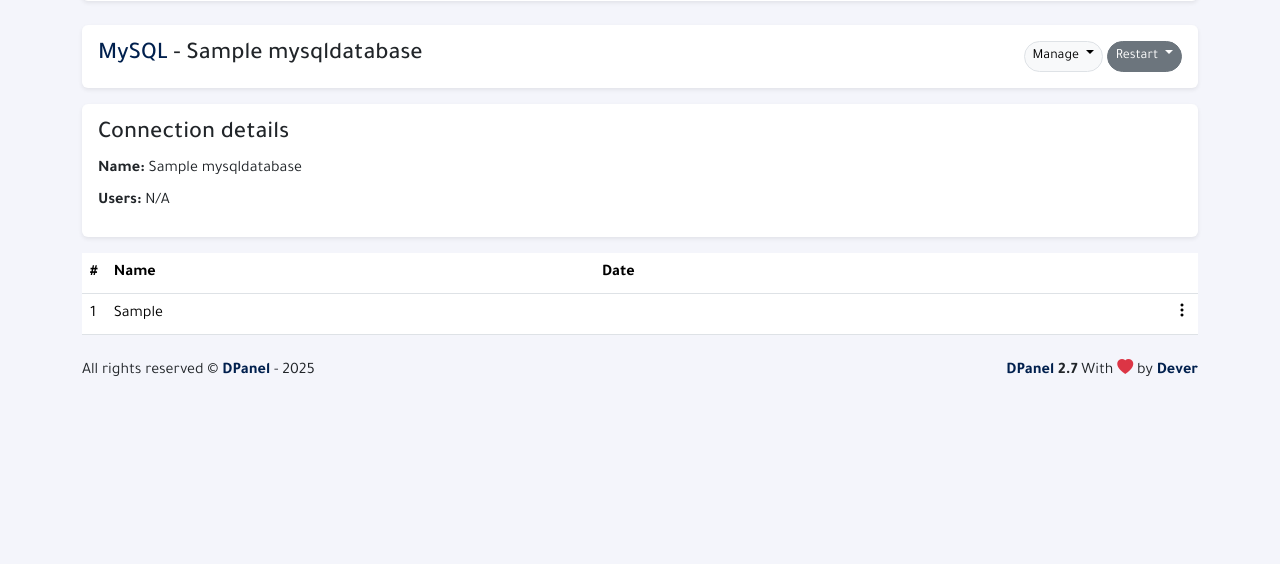
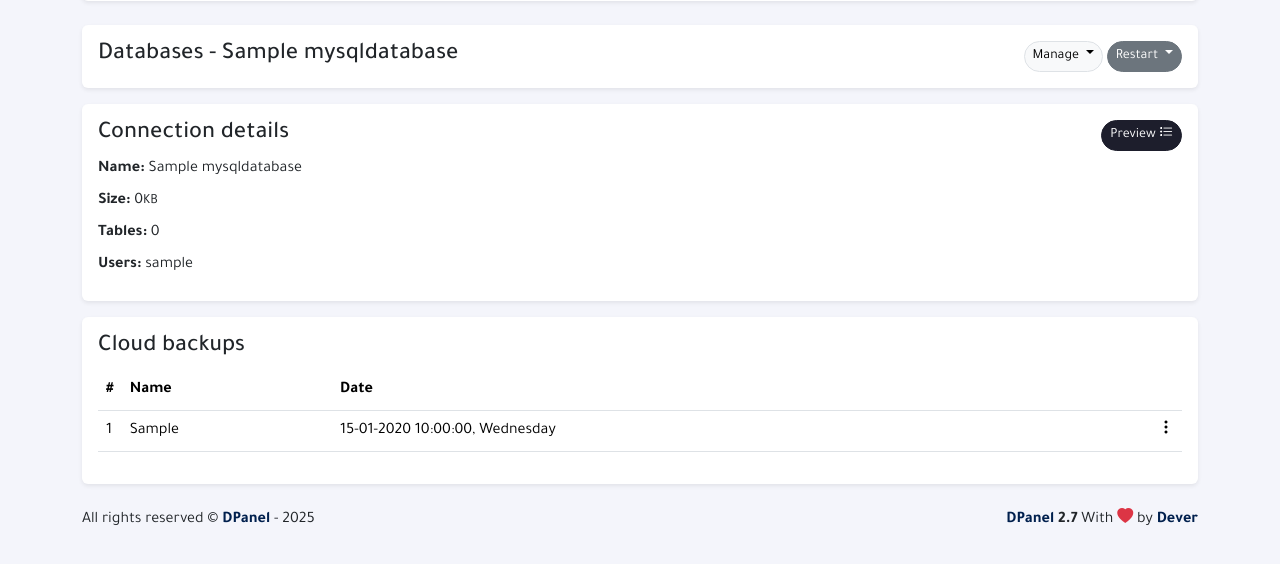
Before and after one commit to Mohamed-Slimane/DPanel, a Django app: a page that uses templates/mysql/action.html in a window 1280 px wide. Shown: the part 87-651 px from the top of the page. Run offline with Django 4.2, Linux system fonts and the light colour scheme; a user stored in the database is signed in; tables that the repository leaves empty hold one stand-in row (values such as "Sample post"); some libraries are stand-ins or nearby versions.

Commit message:
Fetching MSQL APP Rename App Model to PythonApp

```diff
--- a/dpanel/forms.py
+++ b/dpanel/forms.py
@@ -1,4 +1,4 @@
-from dpanel.models import Domain, MysqlDatabase, App, MysqlUser
+from dpanel.models import Domain, MysqlDatabase, PythonApp, MysqlUser
 from django import forms
 from django.utils.translation import gettext_lazy as _
 class DomainForm(forms.ModelForm):
@@ -13,7 +13,7 @@ class DomainForm(forms.ModelForm):
 
 class AppForm(forms.ModelForm):
     class Meta:
-        model = App
+        model = PythonApp
         fields = ['name', 'www_path', 'domain', 'startup_file', 'entry_point']
 
     def __init__(self, *args, **kwargs):
@@ -24,7 +24,7 @@ class AppForm(forms.ModelForm):
 
 class AppEditForm(forms.ModelForm):
     class Meta:
-        model = App
+        model = PythonApp
         fields = ['name', 'www_path', 'startup_file', 'entry_point', 'processes', 'threads', 'max_requests', 'chmod_socket', 'plugin', 'vacuum', 'master']
 
 class MysqlUserForm(forms.ModelForm):
--- a/dpanel/models.py
+++ b/dpanel/models.py
@@ -46,7 +46,7 @@ class Domain(models.Model):
         super().save(*args, **kwargs)
 
 
-class App(models.Model):
+class PythonApp(models.Model):
     serial = models.CharField(_('Serial'), max_length=500, unique=True, editable=False)
     name = models.CharField(_('Name'), max_length=500)
     domain = models.OneToOneField(Domain, verbose_name=_('Domain'), related_name='domain_app', on_delete=models.SET_NULL, null=True, blank=True, limit_choices_to={'domain_app__isnull': True})
@@ -112,6 +112,22 @@ class MysqlDatabase(models.Model):
     def __str__(self):
         return self.name
 
+    def get_size(self):
+        try:
+            import subprocess
+            cmd = f"SELECT ROUND(SUM(data_length + index_length) / 1024, 2) FROM information_schema.TABLES WHERE table_schema = '{self.name}';"
+            result = subprocess.run(['mysql', '-N', '-e', cmd], capture_output=True, text=True)
+            return float(result.stdout.strip() or 0) if result.returncode == 0 else 0
+        except:
+            return 0
+    def get_tables(self):
+        try:
+            import subprocess
+            cmd = f"SELECT table_name FROM information_schema.TABLES WHERE table_schema = '{self.name}';"
+            result = subprocess.run(['mysql', '-N', '-e', cmd], capture_output=True, text=True)
+            return result.stdout.strip().split('\n') if result.returncode == 0 else []
+        except:
+            return []
     def save(self, *args, **kwargs):
         if not self.serial:
             year = timezone.now().year
--- a/templates/mysql/action.html
+++ b/templates/mysql/action.html
@@ -10,38 +10,31 @@
     </a>
     <ul class="dropdown-menu dropdown-menu-end mw-100" style="min-width: 250px">
         <li>
-            <a href="{% url 'mysql_database_manage' database.serial %}" class="dropdown-item">
-                {% trans 'Preview' %}
-                <i class="bi bi-eye float-end"></i>
+           <a href="javascript:void(0)" onclick="open_link_confirm('{% url 'mysql_backup_create' database.serial %}', '{% trans 'Database' %}: {{database.name}}', '{% trans 'This action will create a backup of the database directly in the server' %}')" class="dropdown-item pointer">
+               {% trans 'Cloud backup' %}
+               <i class="bi bi-cloud-check float-end"></i>
             </a>
         </li>
         <li><div class="dropdown-divider"></div></li>
         <li>
-           <span onclick="open_link_confirm('{% url 'mysql_backup_create' database.serial %}', '{% trans 'Database' %}: {{database.name}}', '{% trans 'Do you want to create backup for this database?' %}')" class="dropdown-item pointer">
-               {% trans 'Create backup' %}
-               <i class="bi bi-floppy float-end"></i>
-            </span>
+            <a href="javascript:void(0)" class="dropdown-item pointer database-restore" onclick="document.getElementById('backup-import-{{database.serial}}').click()">
+                {% trans 'Import backup' %}
+                <i class="bi bi-upload float-end"></i>
+            </a>
         </li>
         <li><div class="dropdown-divider"></div></li>
         <li>
-            <span class="dropdown-item pointer database-restore" onclick="document.getElementById('backup-import-{{database.serial}}').click()">
-                {% trans 'Import backup' %}
-                <i class="bi bi-pc-display float-end"></i>
-            </span>
+            <a href="javascript:void(0)" class="dropdown-item" onclick="open_link_confirm('{% url 'mysql_database_reset' database.serial %}', '{% trans 'Reset database' %}: {{database.name}}', '{% trans 'All data in this database will be deleted. Do you want to continue ?' %}', true)">
+                {% trans 'Reset' %}
+                <i class="bi bi-recycle float-end text-warning"></i>
+            </a>
         </li>
         <li><div class="dropdown-divider"></div></li>
         <li>
-            <span class="dropdown-item pointer" onclick="open_link_confirm('{% url 'mysql_database_reset' database.serial %}', '{% trans 'Reset database' %}: {{database.name}}', '{% trans 'All data will be deleted. Do you want to continue?' %}', true)">
-                {% trans 'Reset' %}
-                <i class="bi bi-recycle float-end"></i>
-            </span>
-        </li>
-        <li><div class="dropdown-divider"></div></li>
-        <li>
-            <span class="dropdown-item pointer text-danger" onclick="open_link_confirm('{% url 'mysql_database_delete' database.serial %}', '{% trans 'Delete database' %}: {{database.name}}', '', true)">
+            <a href="javascript:void(0)" class="dropdown-item" onclick="open_link_confirm('{% url 'mysql_database_delete' database.serial %}', '{% trans 'Delete database' %}: {{database.name}}', '', true)">
                 {% trans 'Delete' %}
                 <i class="bi bi-trash float-end text-danger"></i>
-            </span>
+            </a>
         </li>
     </ul>
 </div>
--- a/templates/mysql/database.html
+++ b/templates/mysql/database.html
@@ -1,8 +1,8 @@
 {% extends "base.html" %}
 {% load i18n %}
 
-{% block title %} MySql - {{database.name}} {% endblock %}
-{% block page_title %} <a href="{% url 'mysql_databases' %}">MySQL</a> - {{database.name}} {% endblock %}
+{% block title %} {% trans 'Databases' %} - {{database.name}} {% endblock %}
+{% block page_title %}{% trans 'Databases' %} - {{database.name}} {% endblock %}
 
 {% block title_button %}
 {% include 'mysql/action.html' %}
@@ -12,13 +12,27 @@
 <div class="bg-white shadow-sm p-3 rounded mb-3">
     <div class="h4">
         {% trans 'Connection details' %}
+        <a href="{% url 'mysql_database_manage' database.serial %}" class="btn btn-primary btn-sm rounded-pill float-end" target="_blank">
+            {% trans 'Preview' %}
+            <i class="bi bi-list-task"></i>
+        </a>
     </div>
     <div class="mb-2">
         <b>{% trans 'Name' %}:</b> {{database.name}}
     </div>
     <div class="mb-2">
-        <b>{% trans 'Users' %}:</b> {{database.user.all|join:', '|default:_('N/A')}}
+        <b>{% trans 'Size' %}:</b> {{database.get_size}}<small>KB</small>
     </div>
+    <div class="mb-2">
+        <b>{% trans 'Tables' %}:</b> {{database.get_tables|length}}
+    </div>
+    <div class="mb-2">
+        <b>{% trans 'Users' %}:</b> {{database.users.all|join:', '|default:_('N/A')}}
+    </div>
+</div>
+<div class="bg-white shadow-sm p-3 rounded mb-3">
+    <div class="h4">
+        {% trans 'Cloud backups' %}
     </div>
     {% if database.backup_database.all %}
     <table class="table align-middle">
@@ -41,7 +55,7 @@
                     {% endif %}
                 </td>
                 <td>{{backup.filename}}</td>
-            <td>{{backup.created_date|date:'d-m-Y H:i:s, l'}}</td>
+                <td>{{backup.created|date:'d-m-Y H:i:s, l'}}</td>
                 <td>
                     <div class="dropdown">
                         <i class="bi bi-three-dots-vertical float-end pointer" data-bs-toggle="dropdown"></i>
@@ -74,10 +88,7 @@
         </tbody>
     </table>
     {% else %}
-    <div class="bg-white shadow-sm p-3 rounded text-center">
-        <div class="fw-bold h5 m-0">
     {% trans 'No backups yet' %}
+    {% endif %}
 </div>
-    </div>
-{% endif %}
 {% endblock %}
--- a/templates/mysql/databases.html
+++ b/templates/mysql/databases.html
@@ -1,8 +1,8 @@
 {% extends "base.html" %}
 {% load i18n %}
 
-{% block title %} {% translate 'Databases' %} {% endblock%}
-{% block page_title %}{% trans 'All databases' %} <small class="fs-6">(MySql)</small>{% endblock %}
+{% block title %}{% translate 'Databases' %}{% endblock%}
+{% block page_title %}{% trans 'Databases' %} <small class="fs-6">(MySql)</small>{% endblock %}
 
 {% block title_button %}
 <a class="btn btn-primary btn-sm rounded-pill" href="{% url 'mysql_database_new' %}">
--- a/templates/mysql/list.html
+++ b/templates/mysql/list.html
@@ -7,6 +7,7 @@
         <tr>
             <th style="width: 0">#</th>
             <th>{% translate 'Name' %}</th>
+            <th>{% translate 'Size' %}</th>
             <th>{% translate 'Users' %}</th>
             <th></th>
         </tr>
@@ -20,6 +21,7 @@
                         {{database.name}}
                     </a>
                 </td>
+                <td>{{database.get_size}}<small>KB</small></td>
                 <td>{{database.users.all|join:', '|default:_('N/A')}}</td>
                 <td>
                     <div class="dropdown">
--- a/templates/mysql/manage.html
+++ b/templates/mysql/manage.html
@@ -1,8 +1,8 @@
 {% extends "base.html" %}
 {% load i18n %}
 
-{% block title %} MySql - {{database.name}}{% endblock %}
-{% block page_title %} <a href="{% url 'mysql_databases' %}">MySQL</a> - <a href="{% url 'mysql_database' database.serial %}">{{database.name}}</a> - {% trans 'manage' %} {% trans '(beta)' %}{% endblock %}
+{% block title %} {% trans 'Databases' %} - {{database.name}}{% endblock %}
+{% block page_title %}{% trans 'Databases' %} - {{database.name}}{% endblock %}
 
 
 {% block content %}
--- a/templates/mysql/table.html
+++ b/templates/mysql/table.html
@@ -1,8 +1,8 @@
 {% extends "base.html" %}
 {% load i18n tags %}
 
-{% block title %} MySql - {{database.name}}{% endblock %}
-{% block page_title %}<a href="{% url 'mysql_databases' %}">MySQL</a> - <a href="{% url 'mysql_database' database.serial %}">{{database.name}}</a> - <a href="{% url 'mysql_database_manage' database.serial %}">{% trans 'manage' %} {% trans '(beta)' %}</a> - {{table_name}}{% endblock %}
+{% block title %} {% trans 'Databases' %} - {{database.name}}{% endblock %}
+{% block page_title %}{% trans 'Databases' %} - {{database.name}} - {{table_name}}{% endblock %}
 
 {% block content %}
 <div class="bg-white shadow-sm p-3 rounded mb-3">
```
Also changed, not shown: dpanel/app/views.py (+10 -10 lines), dpanel/mysql/manage.py (+7 -9 lines). Lines whose indentation alone changed are shown as unchanged.
